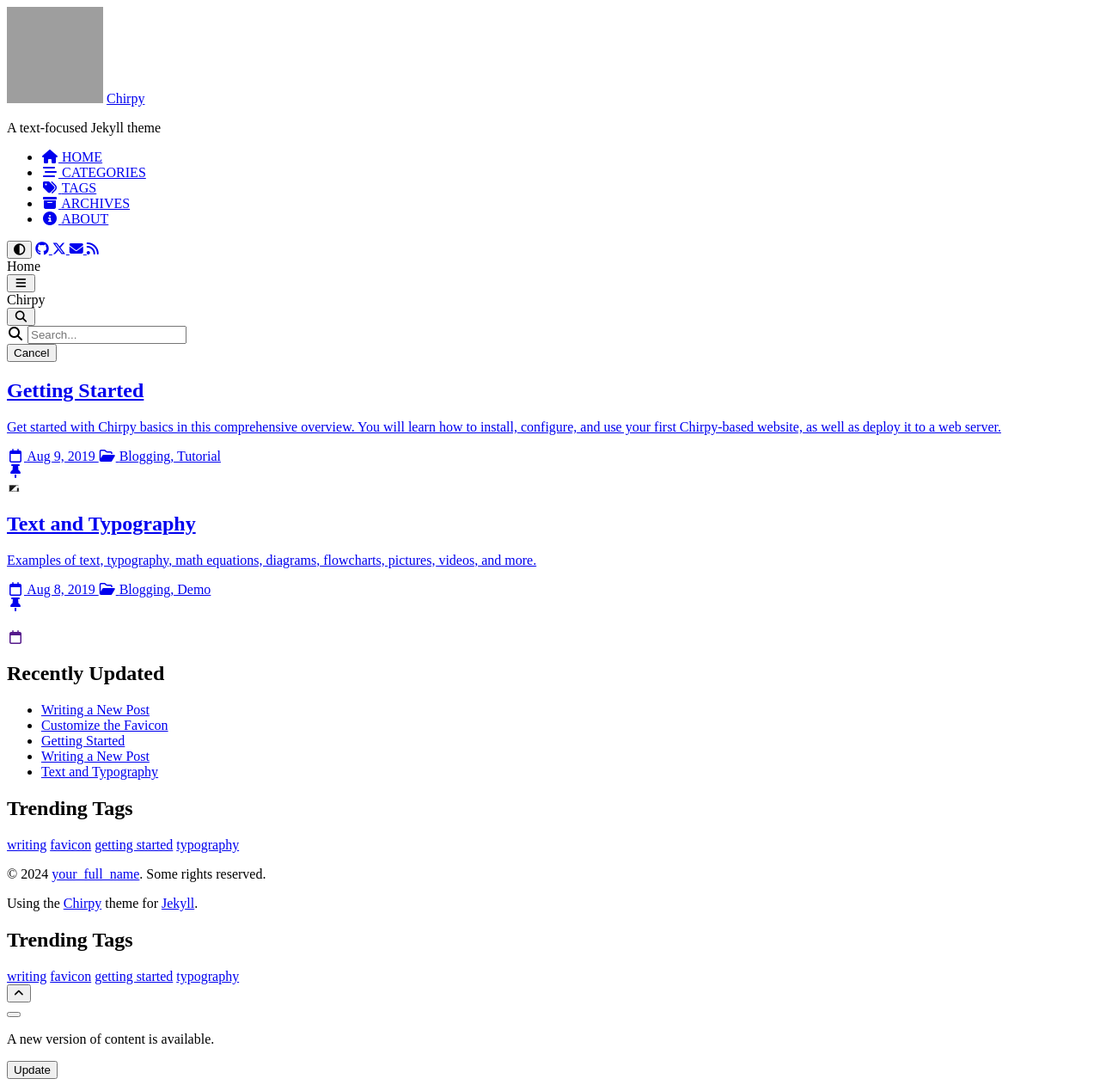
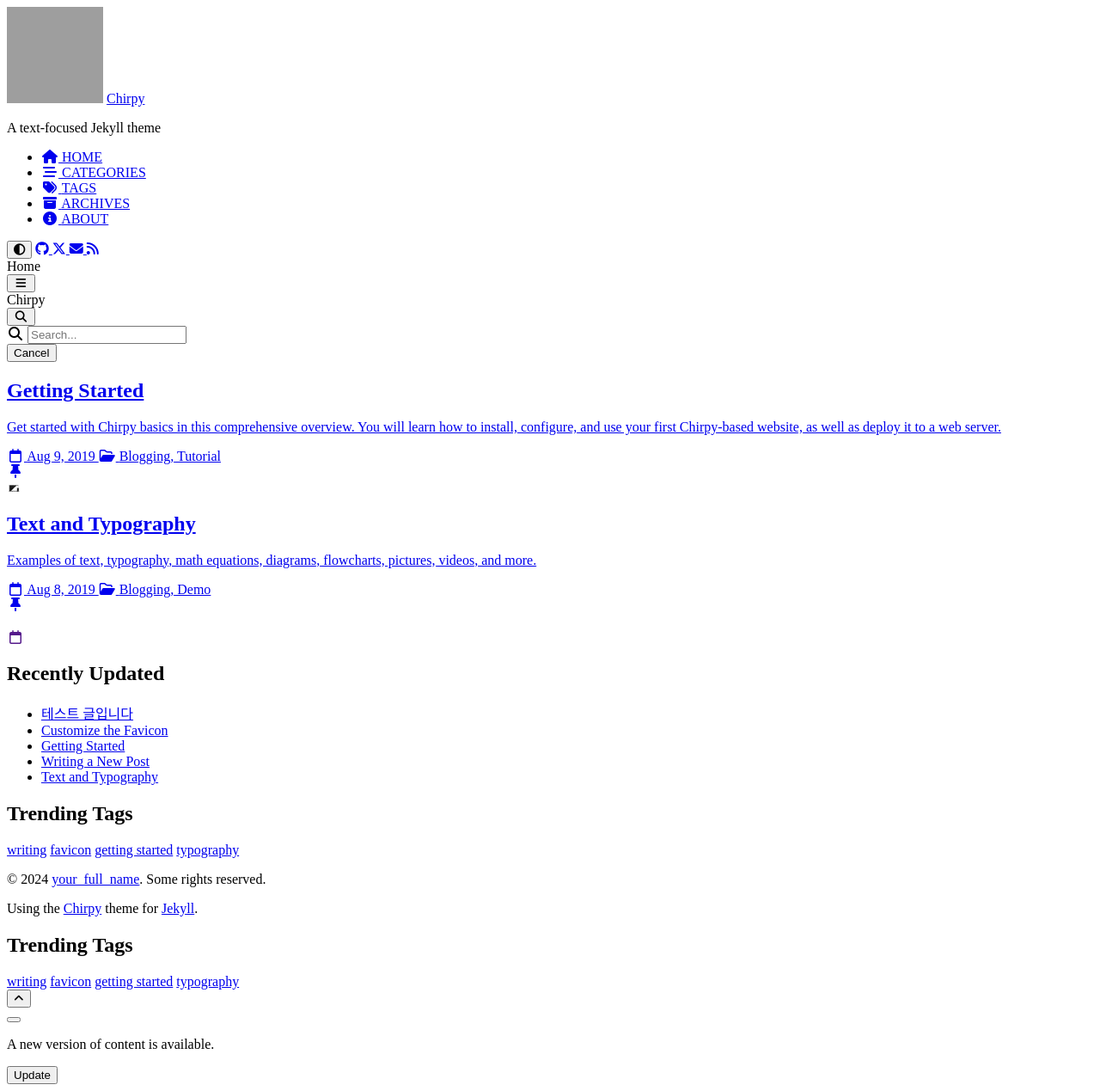
Before and after one commit to unggu0704/learninghub.github.io, a Jekyll site: the page built from index.html, in a window 1280 px wide. Shown: the whole page at 86% size. Built offline with Jekyll 4.4.1, drawn with Linux system fonts in a browser that asks for light colours; cached includes are drawn as plain includes; grey boxes are pictures that could not be loaded.

Commit message:
Update 2024-12-04-nhn1.md

```diff
--- a/_posts/2024-12-04-nhn1.md
+++ b/_posts/2024-12-04-nhn1.md
@@ -1,5 +1,5 @@
 ---
-title: Writing a New Post
+title: 테스트 글입니다
 author: cotes
 date: 2024-12-04 14:10:00 +0800
 categories: [Education, NHN Academy]
```
